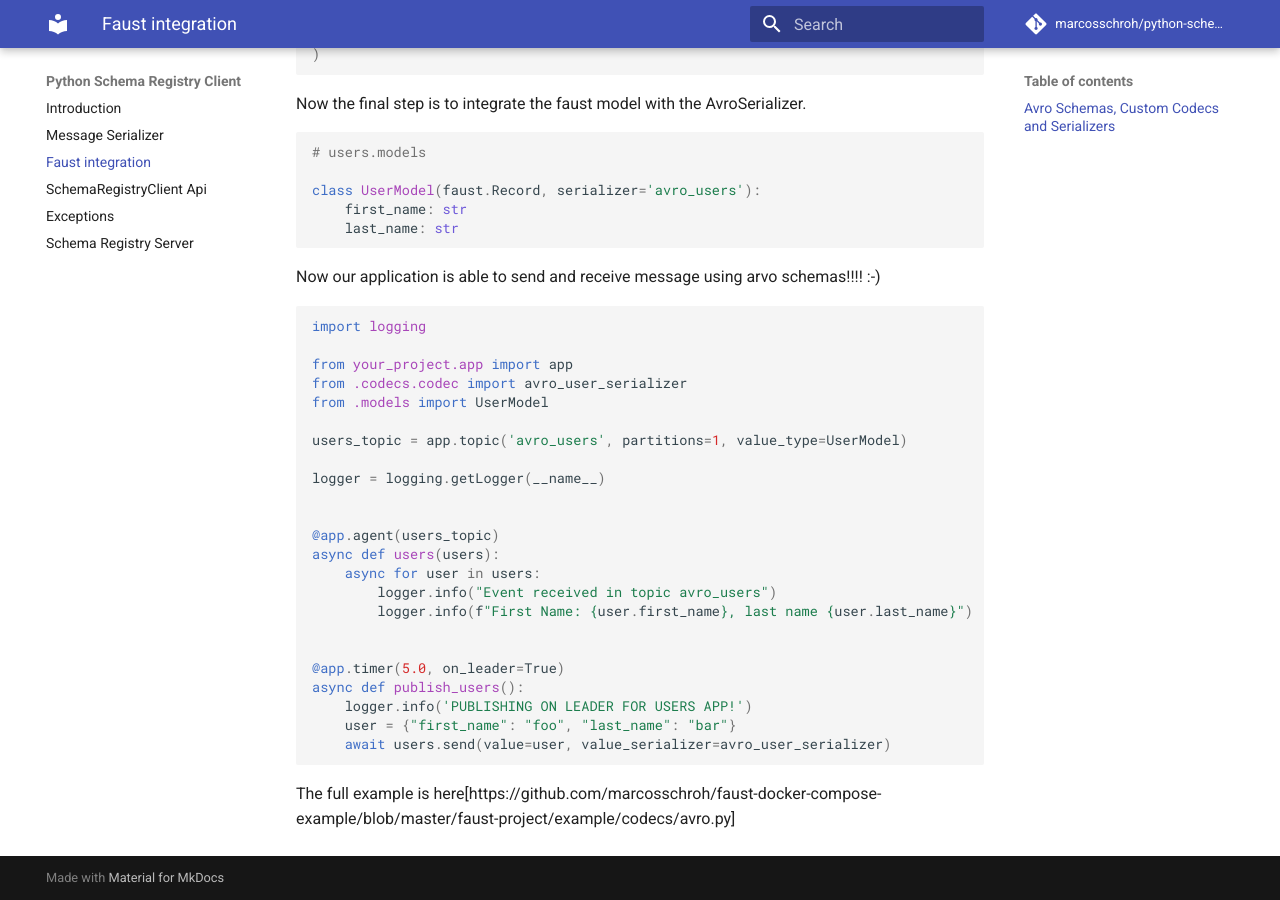
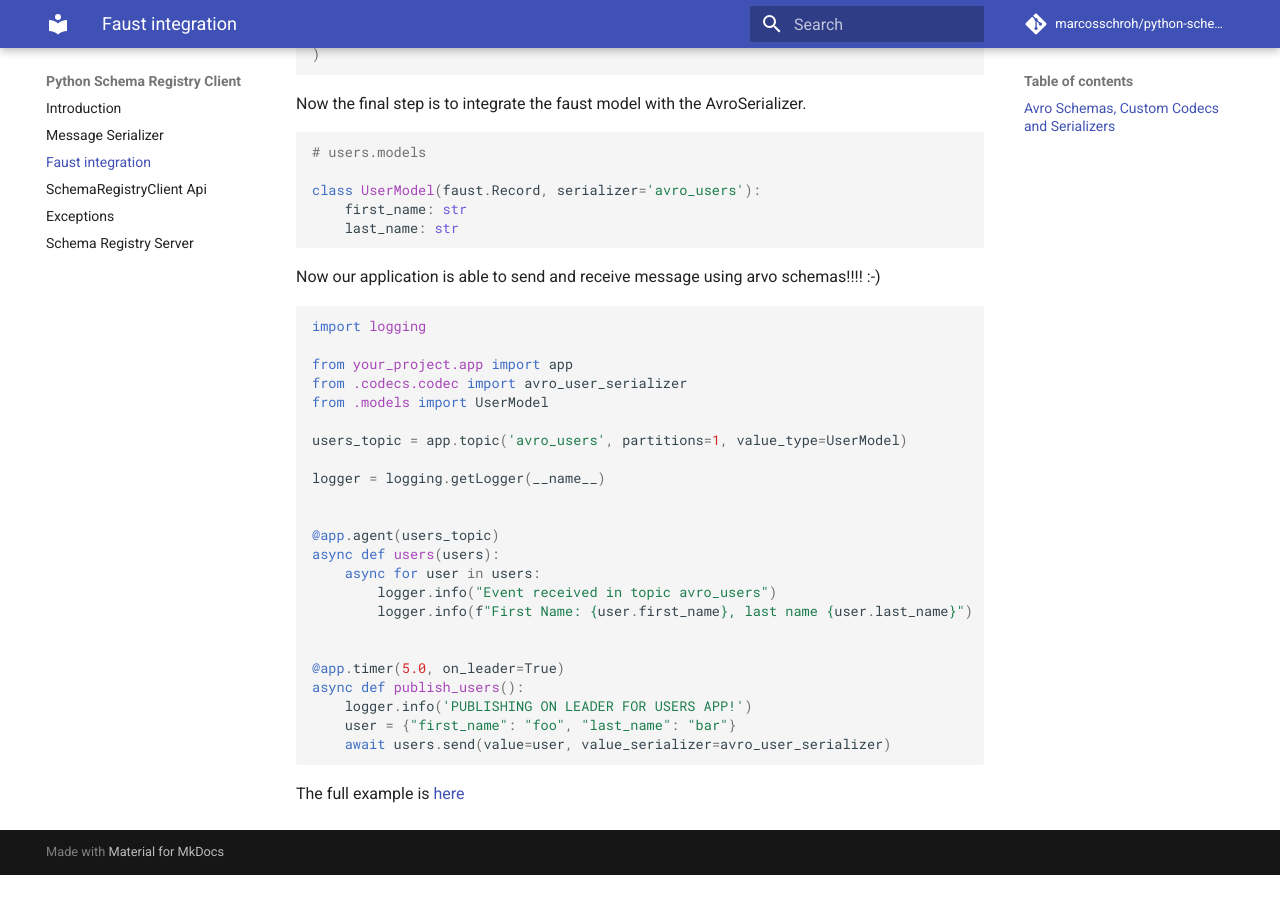
Before and after one commit to marcosschroh/python-schema-registry-client, an MkDocs documentation site: the page built from docs/faust.md, in a window 1280 px wide and 900 px high, scrolled down 1604 px. Built offline with MkDocs 1.6.1 and Material for MkDocs 9.7.7, drawn with Linux system fonts in a browser that asks for light colours; comment, search, counter and statistics services are not loaded; after the commit the page ends 2479 px from its top, so only the background shows below that.

Commit message:
fix: link fixed

````diff
--- a/docs/faust.md
+++ b/docs/faust.md
@@ -114,4 +114,4 @@ async def publish_users():
     await users.send(value=user, value_serializer=avro_user_serializer)
 ```
 
-The full example is here[https://github.com/marcosschroh/faust-docker-compose-example/blob/master/faust-project/example/codecs/avro.py]
+The full example is [here](https://github.com/marcosschroh/faust-docker-compose-example/blob/master/faust-project/example/codecs/avro.py)
````
